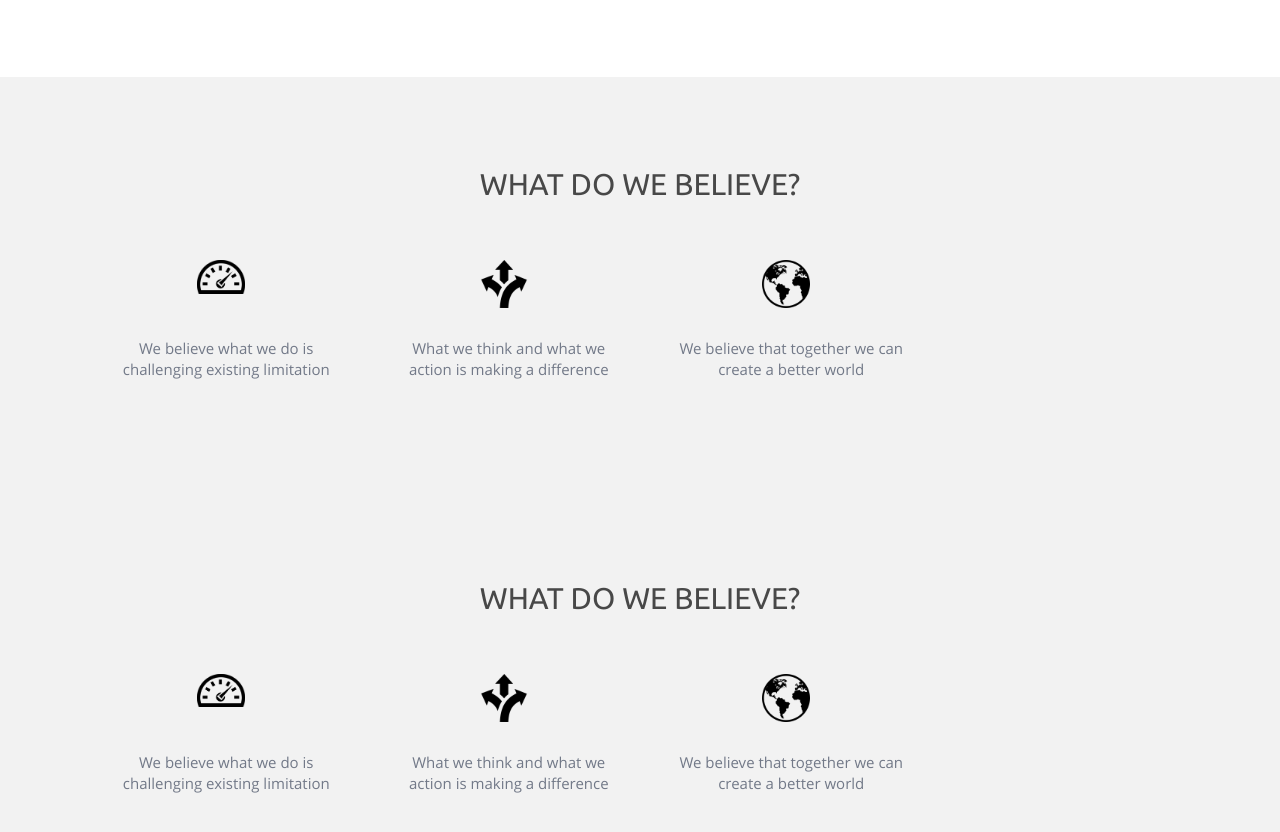
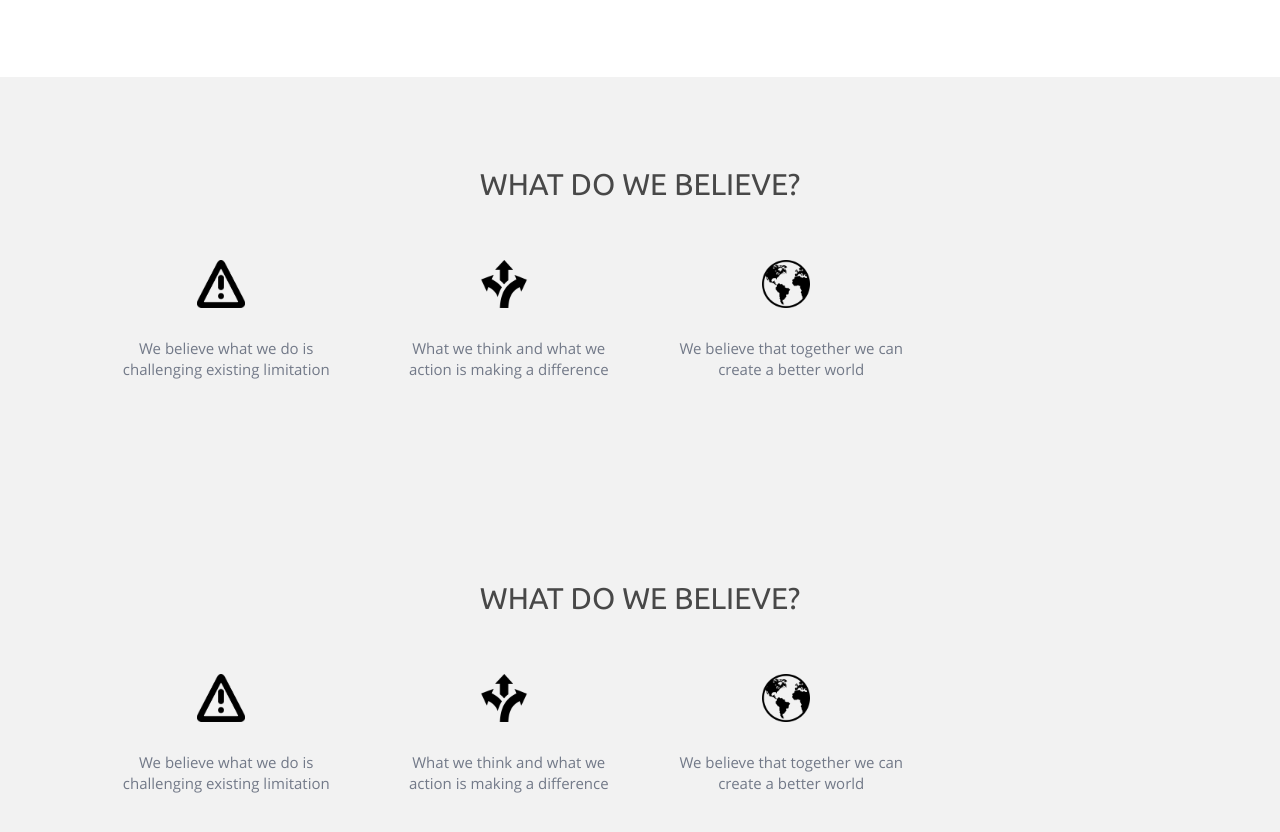
Before and after one commit to jndctranslation/landing_page, a Jekyll site: the page built from pages/about.md, in a window 1280 px wide and 900 px high, scrolled down 1118 px. Shown: the top 832 px of the window. Built offline with Jekyll 4.4.1, drawn with Linux system fonts in a browser that asks for light colours.

Commit message:
Update Website Pages “about_page_information”

```diff
--- a/_data/pages/about.yml
+++ b/_data/pages/about.yml
@@ -31,7 +31,7 @@
   background_image: ''
   color_overlay: 'rgba(50, 50, 50, 0)'
   items:
-    - icon: /assets/images/upload/img_180522.png
+    - icon: /assets/images/upload/d1107f60b3a61d8e361ee4741e0a4dfa.png
       text: We believe what we do is challenging existing limitation
       title: ''
     - icon: /assets/images/upload/directions-icon-png-5.png
```
